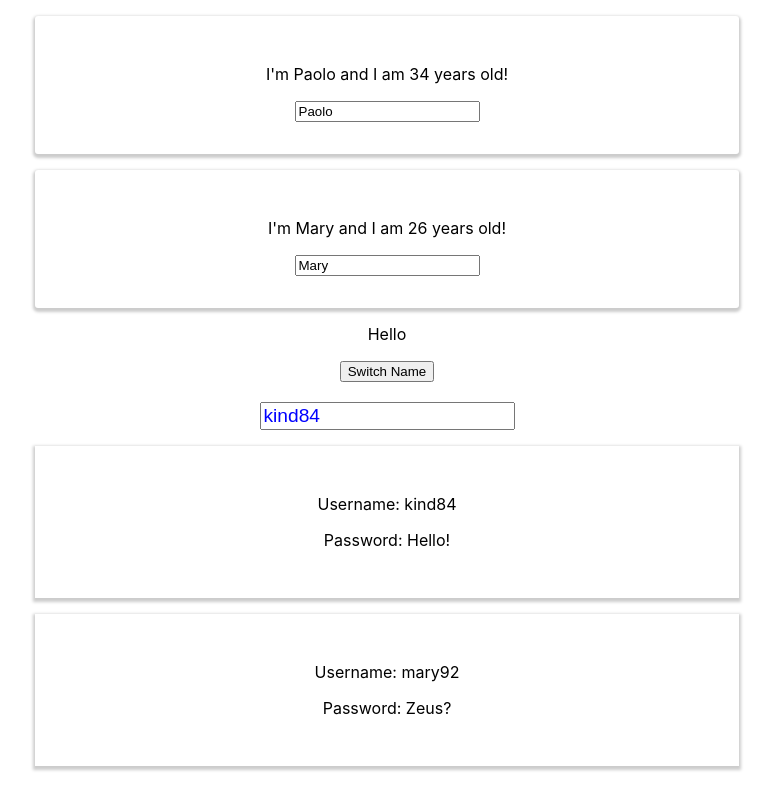
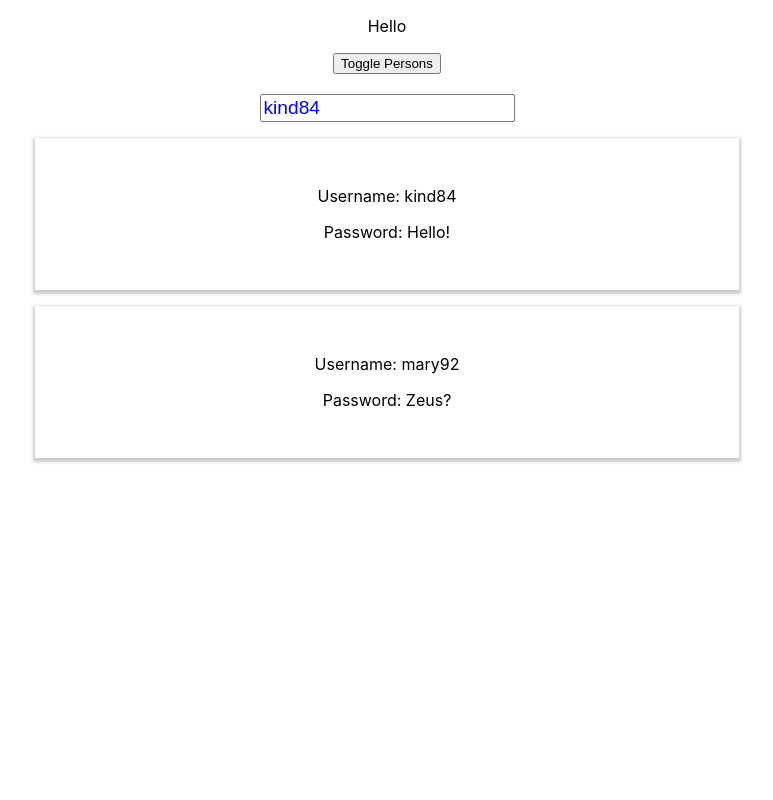
Before and after one commit to kind84/react-complete-guide, a React (Create React App) app: page / in a window 1280 px wide. Shown: the whole page, without its empty margins (253-1026 px from the left). Built offline with nearby package versions, Linux system fonts and the light colour scheme.

Commit message:
Conditionals and lists

```diff
--- a/src/App.js
+++ b/src/App.js
@@ -7,9 +7,10 @@ import UserOutput from './UserOutput/UserOutput'
 const App = props => {
   const [ personsState, setPersonsState ] = useState({
     persons: [
-      { name: "Paolo", age: 34 },
-      { name: "Mary", age: 26 }
-    ]
+      { id: 1, name: "Paolo", age: 34 },
+      { id: 2, name: "Mary", age: 26 }
+    ],
+    showPersons: false
   })
 
   const [ messageState, setMessageState ] = useState({
@@ -18,31 +19,37 @@ const App = props => {
 
   const [ usersState, setUsersState ] = useState({
     users: [
-      { username: "kind84", password: "Hello!" },
-      { username: "mary92", password: "Zeus?" }
+      { id: 1, username: "kind84", password: "Hello!" },
+      { id: 2, username: "mary92", password: "Zeus?" }
     ]
   })
 
-  const switchNameHandler = (newName) => {
-    // personsState.persons[1].name = "Maria"
+  const togglePersonsHandler = () => {
+    let sp = !personsState.showPersons
     setPersonsState({
-      persons: [
-        { name: "Paolo", age: 34 },
-        { name: newName, age: 26 }
-      ]
+      ...personsState,
+      showPersons: sp
     })
   }
 
-  const nameChangedHandler = (event) => {
-    const p0 = {
-      name: event.target.value,
-      age: personsState.persons[0].age
-    }
+  const deletePersonHandler = (index) => {
+    const persons = [ ...personsState.persons ]
+    persons.splice(index, 1)
     setPersonsState({
-      persons: [
-        p0,
-        personsState.persons[1]
-      ]
+      ...personsState,
+      persons: persons
+    })
+  }
+
+  const nameChangedHandler = (event, id) => {
+    const pi = personsState.persons.findIndex(p => p.id === id)
+    const person = { ...personsState.persons[pi] }
+    const persons = [ ...personsState.persons ]
+    person.name = event.target.value
+    persons[pi] = person
+    setPersonsState({
+      ...personsState,
+      persons: persons
     })
   }
 
@@ -59,23 +66,52 @@ const App = props => {
     })
   }
 
+  let persons = null
+  if (personsState.showPersons) {
+    persons = (
+      <div>
+        {
+          personsState.persons.map((person, index) => {
+            return (
+              <Person
+                click={deletePersonHandler.bind(this, index)}
+                name={person.name}
+                age={person.age}
+                key={person.id}
+                change={(event) => nameChangedHandler(event, person.id)}
+              />
+            )
+          })
+        }
+      </div>
+    )
+  }
+
+  let users = (
+    <div>
+      {
+        usersState.users.map(user => {
+          return (
+            <UserOutput
+              username={user.username}
+              password={user.password}
+              key={user.id}
+            />
+          )
+        })
+      }
+    </div>
+  )
+
   return (
     <div className="App">
-      <Person
-        name={personsState.persons[0].name}
-        age={personsState.persons[0].age}
-        change={nameChangedHandler}/>
-      <Person
-        name={personsState.persons[1].name}
-        age={personsState.persons[1].age}
-        click={switchNameHandler.bind(this, 'Marie')}/>
       <p>{messageState.message}</p>
-      <button onClick={switchNameHandler.bind(this, 'Maria')}>Switch Name</button>
+      <button onClick={togglePersonsHandler}>Toggle Persons</button>
+      {persons}
       <br></br>
       <br></br>
       <UserInput change={usernameChangedHandler} username={usersState.users[0].username} />
-      <UserOutput username={usersState.users[0].username} password={usersState.users[0].password}/>
-      <UserOutput username={usersState.users[1].username} password={usersState.users[1].password}/>
+      {users}
     </div>
   )
 }
```
